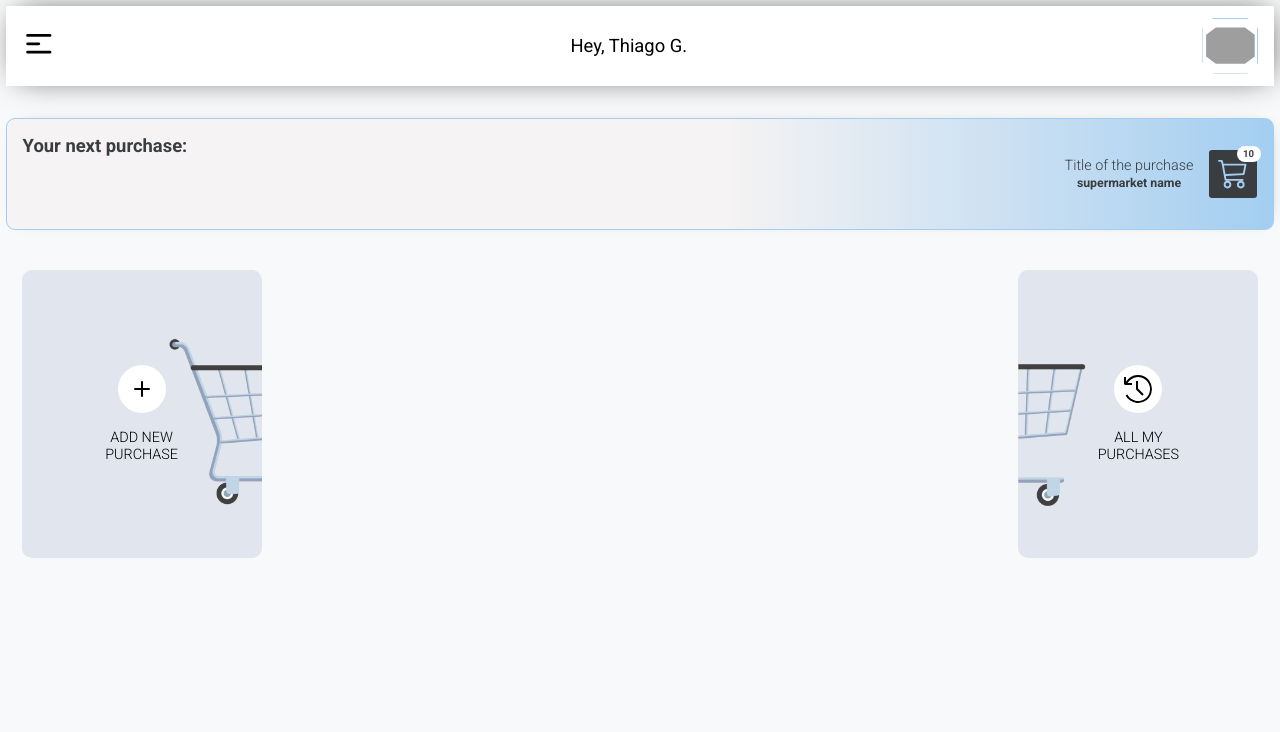
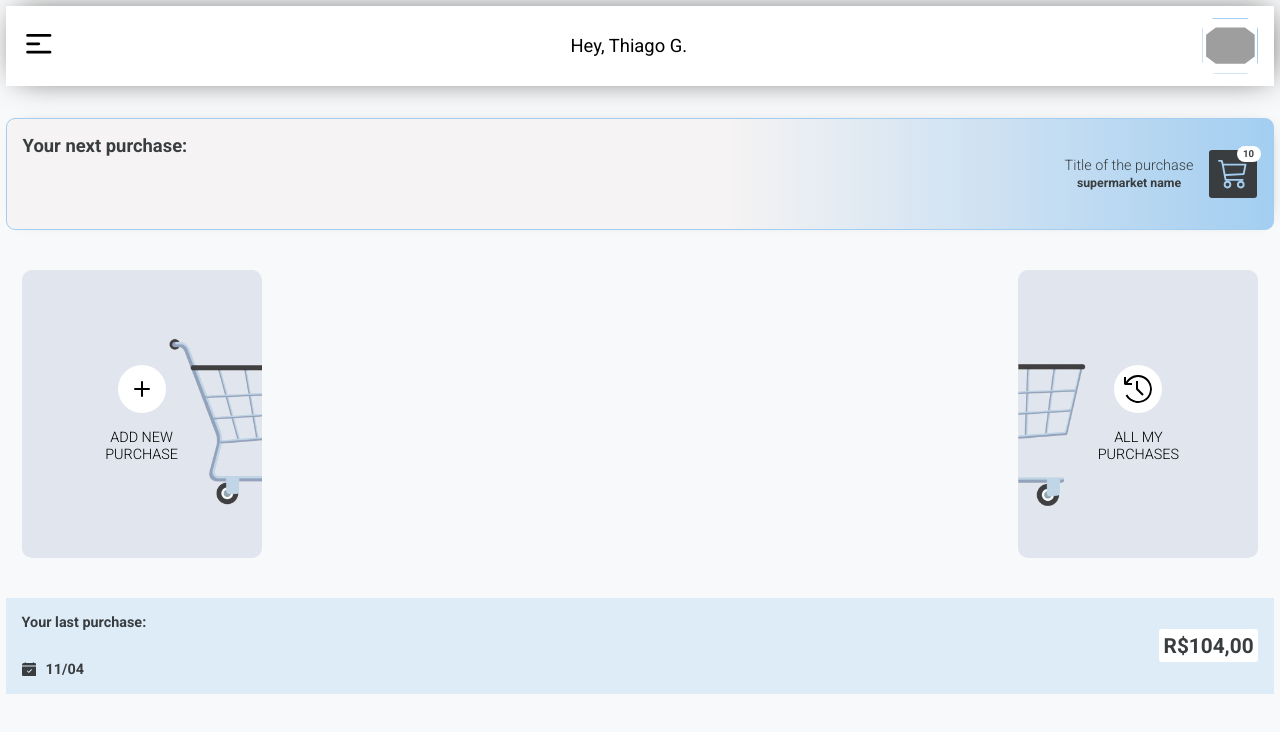
Before and after one commit to Galvaothiago/my-super-list, a React (Vite) app: page / in a window 1280 px wide. Shown: the top 732 px of the page. Built offline with nearby package versions, Linux system fonts and the light colour scheme; grey boxes are pictures that could not be loaded.

Commit message:
added lastPurchase component

```diff
--- /dev/null
+++ b/src/components/lastPurchaseDone/index.tsx
@@ -0,0 +1,19 @@
+import { Container, Icon } from "./styles";
+import { BsFillCalendarCheckFill } from 'react-icons/bs'
+
+export function LastPurchaseBanner() {
+    return (
+        <Container>
+            <div>
+                <p>Your last purchase:</p>
+                <Icon>
+                    < BsFillCalendarCheckFill />
+                    <time>11/04</time>
+                </Icon>
+            </div>
+            <div>
+                <span>R$104,00</span>
+            </div>
+        </Container>
+    )
+}
--- /dev/null
+++ b/src/components/lastPurchaseDone/styles.ts
@@ -0,0 +1,54 @@
+import styled from 'styled-components'
+
+export const Container = styled.div`
+    width: 100%;
+    height: 6rem;
+    display: flex;
+    justify-content: space-between;
+
+    background: rgba(163,206,241,.3);
+    padding: 1rem;
+
+    > div:nth-child(1) {
+        width: auto;
+        height: 100%;
+        display: flex;
+        flex-direction: column;
+        justify-content: space-between;
+
+        font-size: .9rem;
+        font-weight: bold;
+        color: #393d3f;
+
+    }
+
+    > div:nth-child(2) {
+        height: 100%;
+        display: flex;
+        align-items: center;
+        color: #393d3f;
+
+        span {
+            font-size: 1.3rem;
+            font-weight: bold;
+
+            padding: .3rem;
+            border-radius: 3px;
+            background: white;
+        }
+    }
+
+`
+
+export const Icon = styled.div`
+    width: auto;
+    display: flex;
+    align-items: center;
+    gap: .6rem;
+
+    time {
+        font-size: .9rem;
+    }
+
+
+`
--- a/src/components/pages/home/index.tsx
+++ b/src/components/pages/home/index.tsx
@@ -2,6 +2,7 @@ import { BannerInfo } from "../../bannerInfo";
 import {  Button, Container, ContainerButton, IconButton } from "./styles";
 import { BsPlus } from 'react-icons/bs'
 import { VscHistory } from 'react-icons/vsc'
+import { LastPurchaseBanner } from "../../lastPurchaseDone";
 
 export function Home() {
     return (
@@ -29,6 +30,7 @@ export function Home() {
                     <span>All my purchases</span>
                 </Button>
             </ContainerButton>
+            <LastPurchaseBanner />
         </Container>
     )
 }
```
Also changed, not shown: src/components/pages/home/styles.ts (+0 -10 lines).
